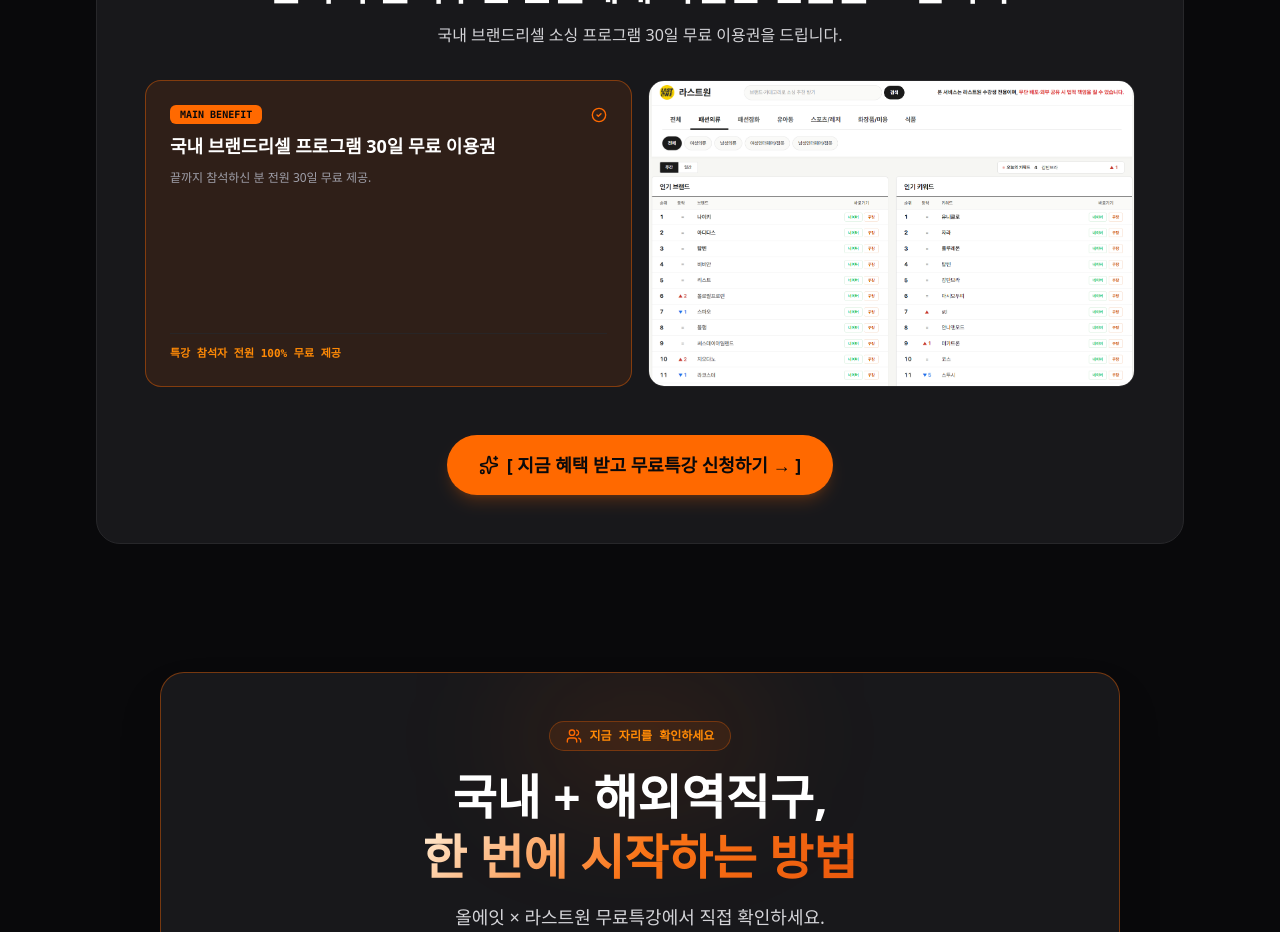
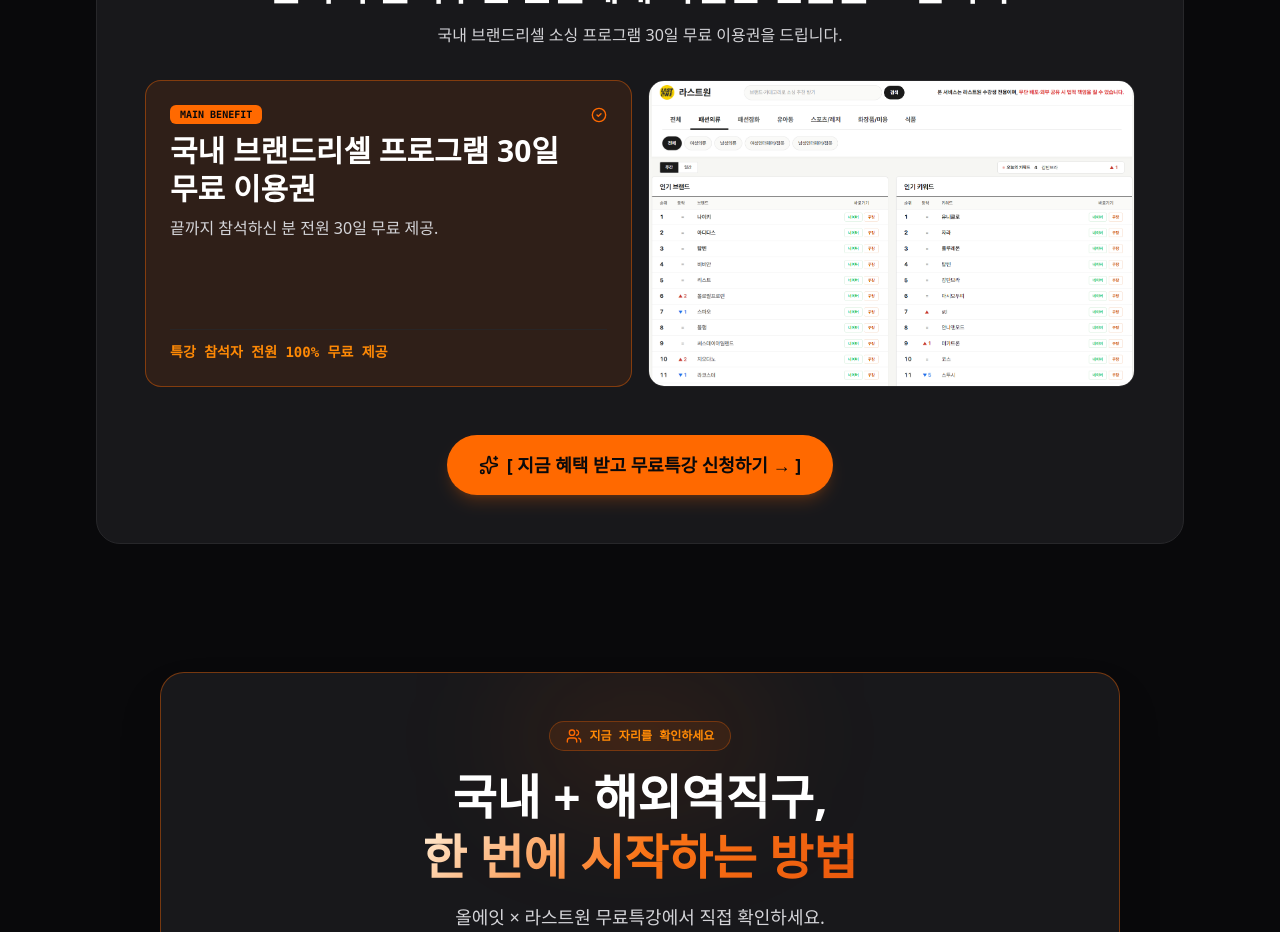
Before and after one commit to kwang-sung/ALL8_PR, a React (Vite) app in the folder lastone/: page / in a window 1280 px wide. Shown: the part 6120-7052 px from the top of the page. Built offline with nearby package versions, Linux system fonts and the light colour scheme.

Commit message:
fix(lastone): Step 09 MAIN BENEFIT 카드 텍스트 사이즈 확대
Co-Authored-By: Claude Sonnet 4.6 <noreply@anthropic.com>

```diff
--- a/lastone/src/components/AttendeeBenefitsSection.tsx
+++ b/lastone/src/components/AttendeeBenefitsSection.tsx
@@ -66,14 +66,14 @@ export const AttendeeBenefitsSection: React.FC<AttendeeBenefitsProps> = ({ onApp
                 </span>
                 <CheckCircle2 className="w-4 h-4 text-orange-500" />
               </div>
-              <h3 className="font-bold text-white text-base sm:text-lg">
+              <h3 className="font-black text-white text-2xl sm:text-3xl leading-tight">
                 국내 브랜드리셀 프로그램 30일 무료 이용권
               </h3>
-              <p className="text-zinc-400 text-xs leading-relaxed">
+              <p className="text-zinc-300 text-sm sm:text-base leading-relaxed">
                 끝까지 참석하신 분 전원 30일 무료 제공.
               </p>
             </div>
-            <div className="pt-3 border-t border-zinc-800/80 text-[11px] font-mono text-orange-400 font-bold">
+            <div className="pt-3 border-t border-zinc-800/80 text-sm font-mono text-orange-400 font-bold">
               특강 참석자 전원 100% 무료 제공
             </div>
           </div>
```
